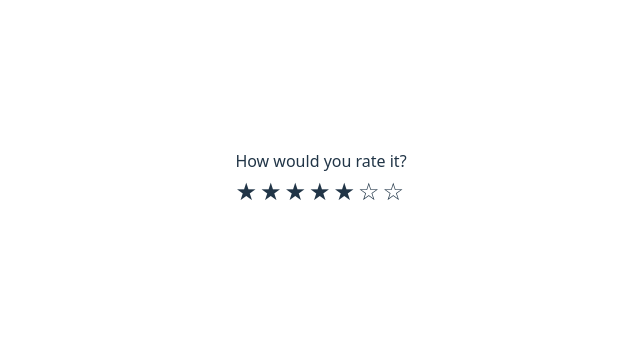
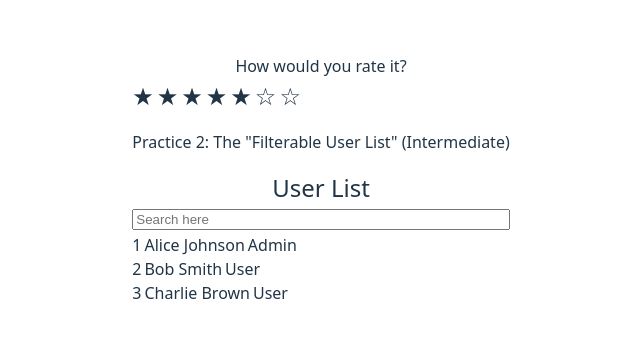
Before and after one commit to b0yu-li/react-practices-2026, a React (Vite) app: page / in a window 1280 px wide. Shown: the part 221-558 px from the top of the page, without its empty margins (319-959 px from the left). Built offline with nearby package versions, Linux system fonts and the light colour scheme.

Commit message:
feat: practice 2

```diff
--- a/src/App.tsx
+++ b/src/App.tsx
@@ -1,4 +1,4 @@
-import { useState } from 'react'
+import { useEffect, useState } from 'react'
 import './App.css'
 
 function App() {
@@ -12,6 +12,8 @@ function App() {
         onChange={(newRating) => {
           setCurrentRating(newRating)
         }}></StarRating>
+      <p>Practice 2: The "Filterable User List" (Intermediate)</p>
+      <UserList></UserList>
     </>
   )
 }
@@ -49,4 +51,68 @@ const StarRating = ({ maxStars = 5, currentRating, onChange }: StarRatingProps)
   )
 }
 
+// Practice 2: The "Filterable User List" (Intermediate)
+
+const USERS = [
+  { id: 1, name: "Alice Johnson", role: "Admin" },
+  { id: 2, name: "Bob Smith", role: "User" },
+  { id: 3, name: "Charlie Brown", role: "User" },
+];
+const fetchUsers = () => Promise.resolve(USERS);
+
+interface User {
+  id: number,
+  name: string,
+  role: string
+}
+
+const UserList = (() => {
+  const [allUsers, setAllUsers] = useState<User[]>([]);
+  const [users, setUsers] = useState<User[]>([])
+
+  // TODO: but why need `useEffect`?
+  useEffect(() => {
+    fetchUsers()
+      .then(fetchedUsers => {
+        setAllUsers(fetchedUsers)
+        setUsers(fetchedUsers)
+      });
+  }, []); // Empty dependency array means this runs only once on mount.
+
+  const userListings = users.map(user => {
+    return (
+      <div key={user.id} style={{ display: 'flex', gap: 3 }}>
+        <span>{user.id}</span>
+        <span>{user.name}</span>
+        <span>{user.role}</span>
+      </div>
+    )
+  })
+
+  const search = (keyword: string) => {
+    console.debug("search triggered");
+    if (!keyword.trim() || 0 == keyword.trim().length) {
+      console.debug("no keyword");
+      console.debug(allUsers);
+      setUsers(allUsers)
+      return
+    }
+
+    // Filter based on keyword, for example
+    const newUsers = users.filter(user => user.name.toLowerCase().includes(keyword.toLowerCase()));
+    setUsers(newUsers);
+  }
+
+  return (
+    <div style={{ display: 'flex', flexDirection: 'column', gap: 3 }}>
+      <span style={{ fontSize: '24px' }}>User List</span>
+      <input placeholder='Search here' onChange={(e) => search(e.target.value)}>
+      </input>
+      <div>
+        {userListings}
+      </div>
+    </div>
+  )
+})
+
 export default App
```
Also changed, not shown: 1 other file (tests, documents, lock files or other folders).
